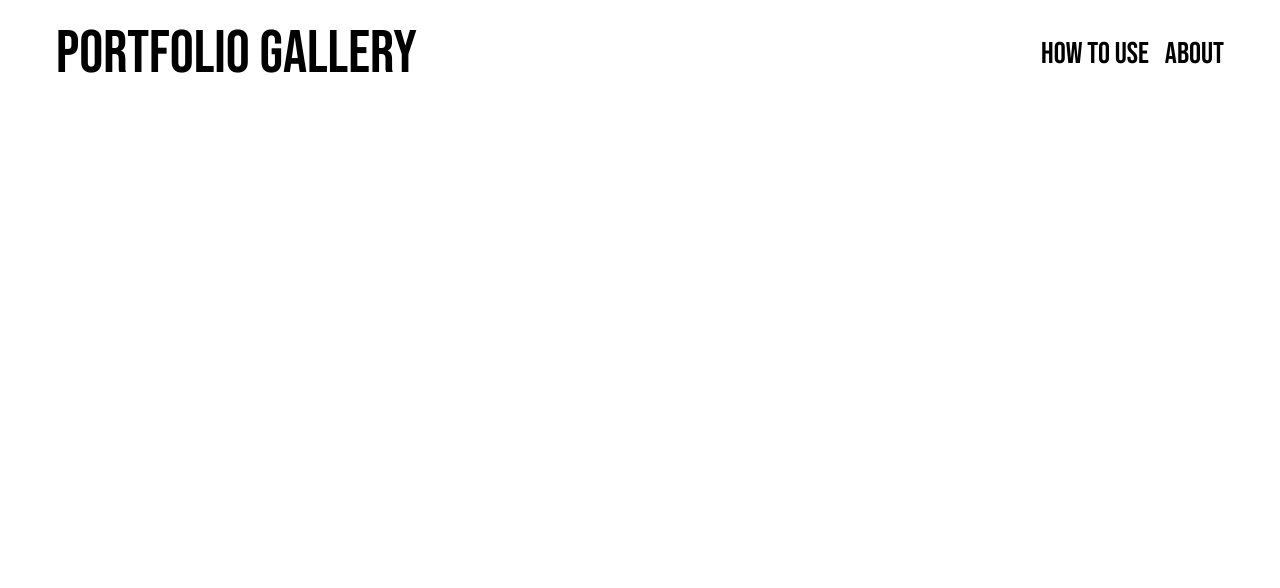
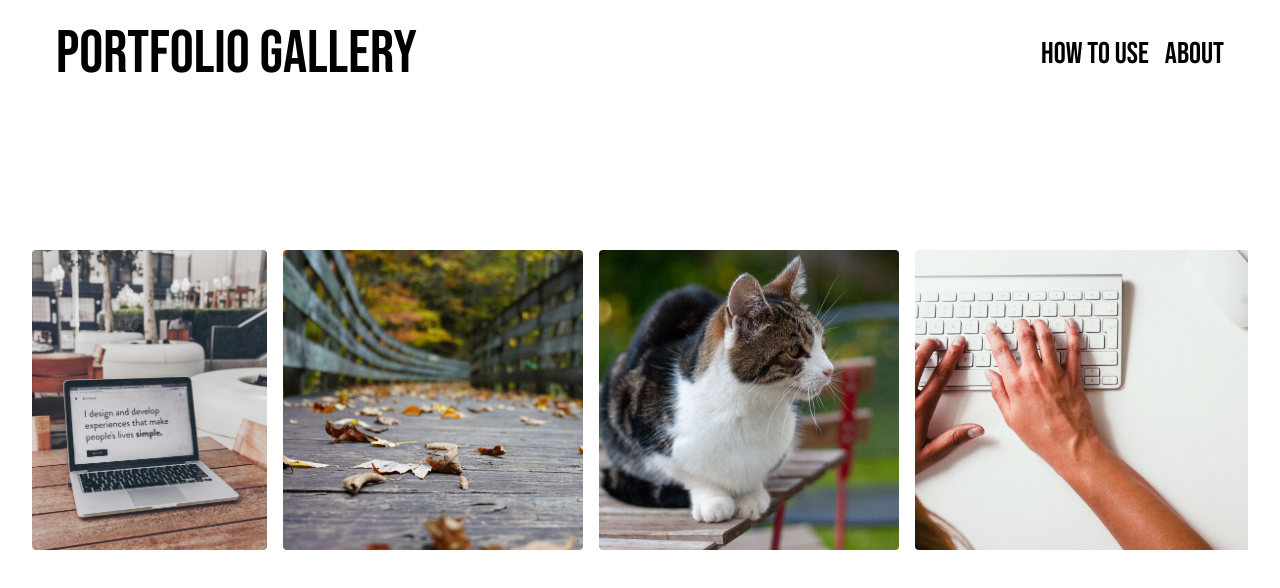
Before and after one commit to jlilienthal95/portfolioGallery, a SvelteKit app: page / in a window 1280 px wide. Shown: the top 588 px of the page. Built offline with nearby package versions, Linux system fonts and the light colour scheme.

Commit message:
fixed bug preventing images from appearing

```diff
--- a/src/lib/image.svelte
+++ b/src/lib/image.svelte
@@ -14,7 +14,7 @@
     }
 </script>
 
-<button onclick={(e)=>imageClick(e)}>
+<!-- <button onclick={(e)=>imageClick(e)}> -->
   <img
     id={imgId + ''}
     src={imgSrc}
@@ -25,7 +25,7 @@
     onmouseenter={() => isHovered = true}
     onmouseleave={() => isHovered = false}
   />
-</button>
+<!-- </button> -->
 
   <style>
     @media (min-width: 767px) {
--- a/src/routes/+page.svelte
+++ b/src/routes/+page.svelte
@@ -104,7 +104,7 @@
         <div id="galleryCont" class="noScroll w-[95vw] h-full flex md:flex-row flex-col justify-start items-center gap-4 md:overflow-x-scroll md:overflow-y-hidden overflow-y-scroll overflow-x-hidden scroll-smooth md:snap-x snap-y snap-mandatory snap-always py-10 md:py-10">
             {#if $imagesState}
                 {#each $imagesState as image, index}
-                    <Image imgSrc={image['path'].replace(/static\//g, "")} imgId={index} onclick={()=>imageClick()}/>
+                    <Image imgSrc={image['path'].replace(/static\//g, "")} imgId={index}/>
                 {/each}
             {/if}
         </div>
```
